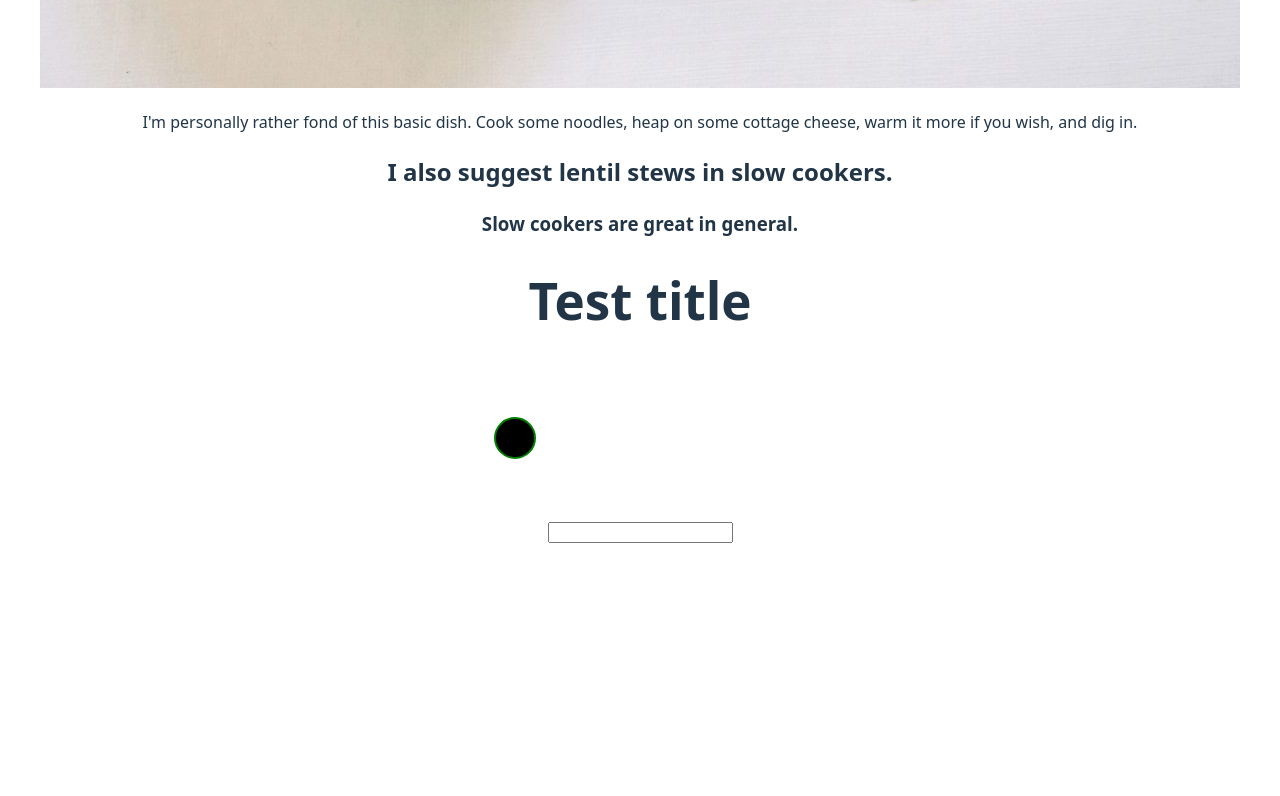
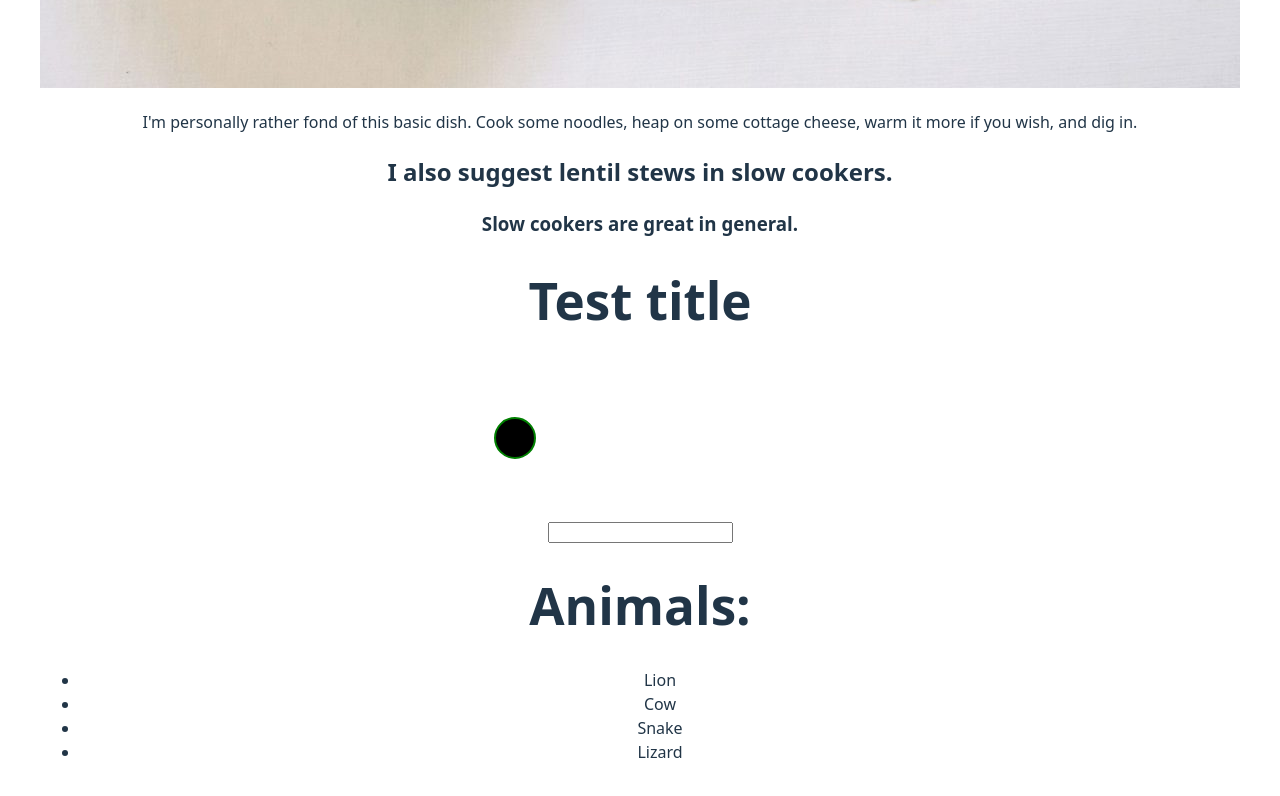
Before and after one commit to mrmiffmiff/hello-react-world, a React (Vite) app: page / in a window 1280 px wide. Shown: the part 909-1705 px from the top of the page. Before the commit the page ends 1484 px from the top, so only its background shows below. Built offline with nearby package versions, Linux system fonts and the light colour scheme.

Commit message:
element lists

```diff
--- /dev/null
+++ b/src/Animals.jsx
@@ -0,0 +1,15 @@
+import './App.css';
+
+export default function Animals() {
+    const animals = ["Lion", "Cow", "Snake", "Lizard"];
+    const animalsList = animals.map((animal) => <li key={animal}>{animal}</li>);
+
+    return (
+        <div>
+            <h1>Animals: </h1>
+            <ul>
+                {animalsList}
+            </ul>
+        </div>
+    );
+}
--- a/src/ConversionTest.jsx
+++ b/src/ConversionTest.jsx
@@ -1,3 +1,5 @@
+import './App.css';
+
 export default function ConversionTest() {
     return (
         <div>
--- a/src/FavoriteFood.jsx
+++ b/src/FavoriteFood.jsx
@@ -1,4 +1,5 @@
-import noodles from '/public/noodles-and-cottage-cheese.jpg';
+import './App.css';
+import noodles from '/noodles-and-cottage-cheese.jpg';
 
 function GreatEasyMeal() {
     return (
--- a/src/Greeting.jsx
+++ b/src/Greeting.jsx
@@ -1,3 +1,5 @@
+import './App.css';
+
 function ImportantGreeting() {
     return (
         <div>
--- a/src/main.jsx
+++ b/src/main.jsx
@@ -6,6 +6,7 @@
 import ImportantGreeting from './Greeting.jsx'
 import { GreatEasyMeal, AnotherGoodMeal } from './FavoriteFood.jsx'
 import ConversionTest from './ConversionTest.jsx'
+import Animals from './Animals.jsx'
 
 createRoot(document.getElementById('root')).render(
   <StrictMode>
@@ -15,5 +16,6 @@
     <GreatEasyMeal />
     <AnotherGoodMeal />
     <ConversionTest />
+    <Animals />
   </StrictMode>,
 )
```
